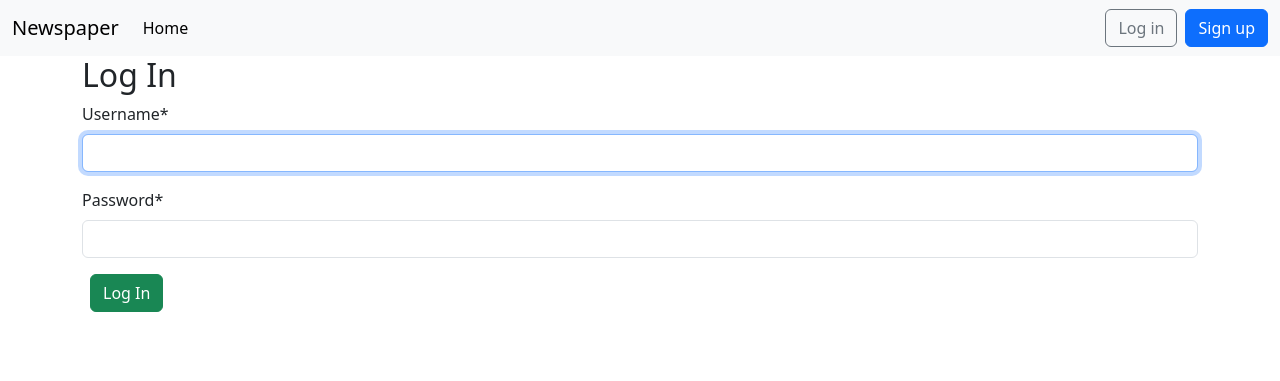
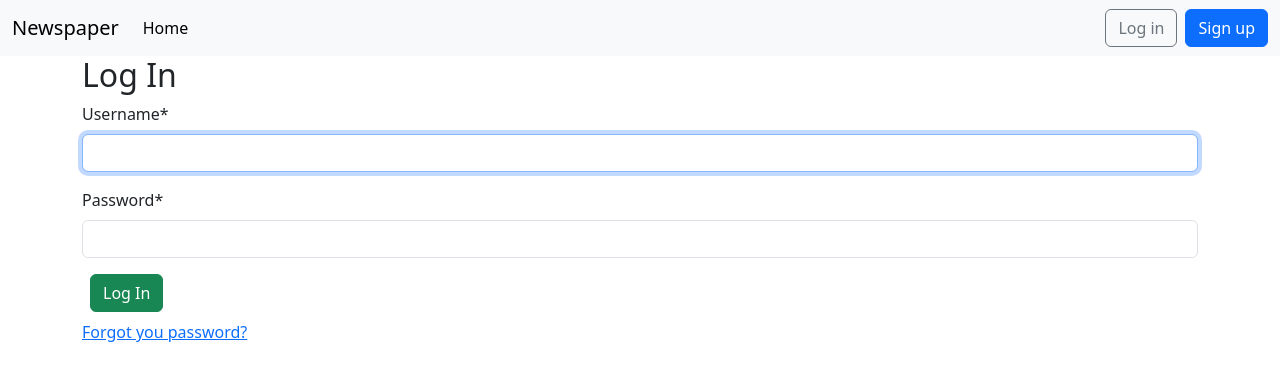
Before and after one commit to fugu69/django-newspaper-website, a Django app: page /accounts/login/ in a window 1280 px wide. Shown: the top 381 px of the page. Run offline with Django 5.2, Linux system fonts and the light colour scheme; some libraries are stand-ins or nearby versions.

Commit message:
refactor: add reset password link to login page

```diff
--- a/templates/registration/login.html
+++ b/templates/registration/login.html
@@ -10,4 +10,5 @@
 	{{ form|crispy }}
 	<button class="btn btn-success ms-2" type="submit">Log In</button>
 </form>
+<p class="mt-2"><a href="{% url 'password_reset' %}">Forgot you password?</a></p>
 {% endblock content %}
```
